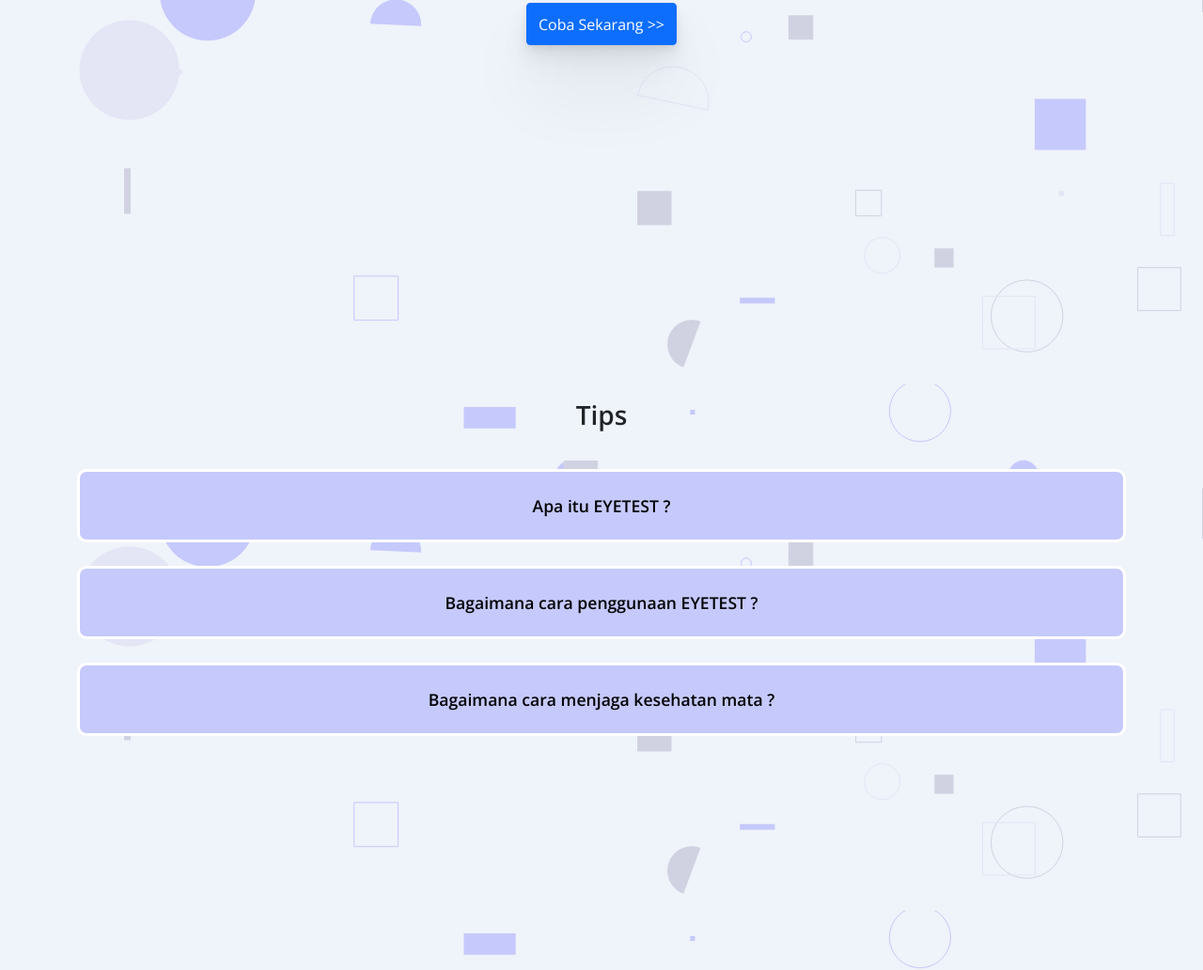
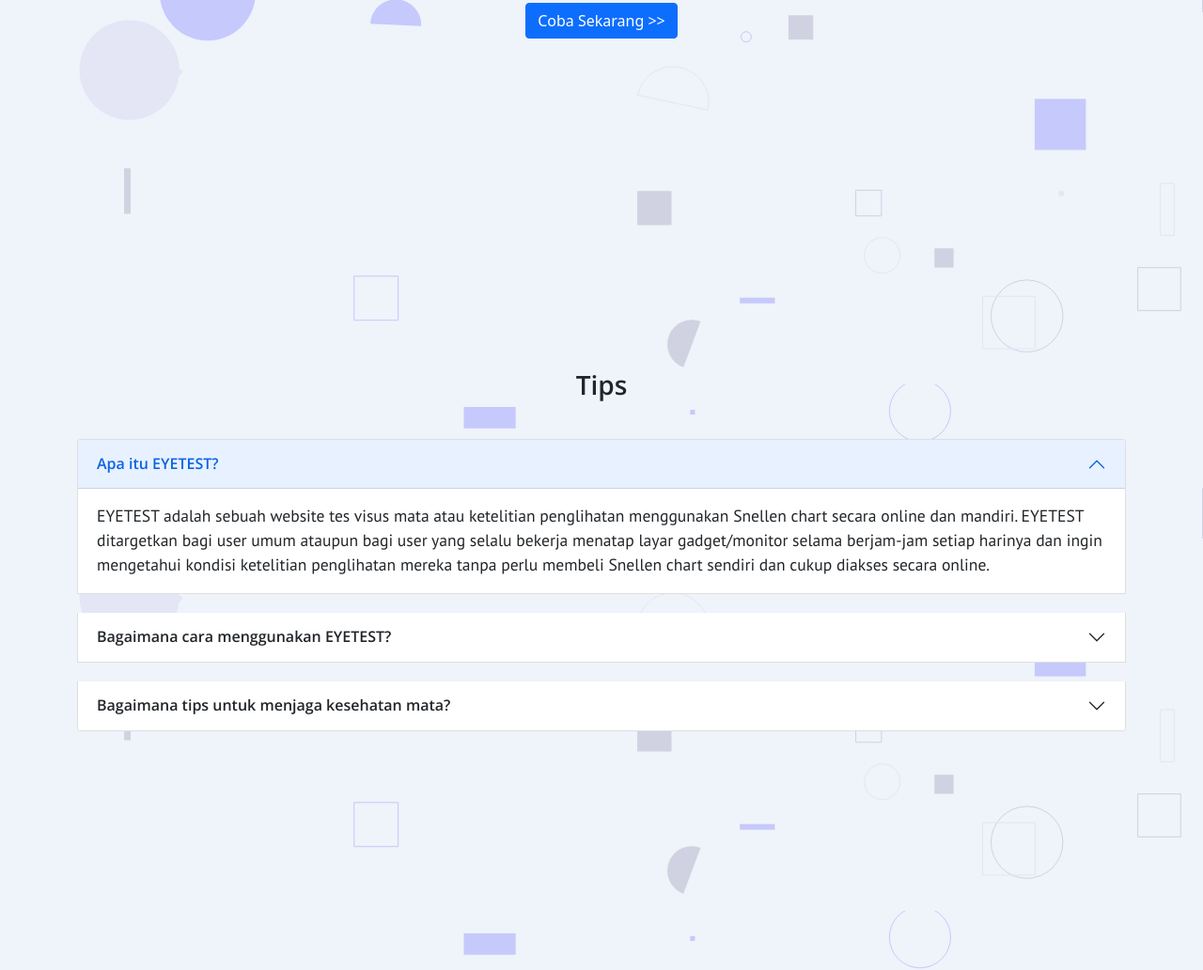
Before and after one commit to zafiramdhani/CPSG-50, a website built with webpack: page src/index.html in a window 1280 px wide. Shown: the part 1271-2303 px from the top of the page at 94% size. Built offline with nearby package versions, Linux system fonts and the light colour scheme.

Commit message:
menambah halaman tes

```diff
--- a/src/index.html
+++ b/src/index.html
@@ -17,10 +17,10 @@
         <div class="collapse navbar-collapse" id="navbarSupportedContent">
           <ul class="navbar-nav ms-auto">
             <li class="nav-item" id="home-nav">
-              <a class="nav-link" href="#home">Home</a>
+              <a class="nav-link" href="#">Home</a>
             </li>
             <li class="nav-item" id="tes-nav">
-              <a class="nav-link" href="#tes">Tes</a>
+              <a class="nav-link" href="#/start-test">Tes</a>
             </li>
             <li class="nav-item" id="tips-nav">
               <a class="nav-link" href="#tips">Tips</a>
--- a/src/scripts/routes/routes.js
+++ b/src/scripts/routes/routes.js
@@ -1,7 +1,9 @@
 import Home from '../views/home';
+import StartTest from '../views/start-test';
 
 const routes = {
   '/': Home,
+  '/start-test': StartTest,
 };
 
 export default routes;
--- a/src/scripts/templates/template.js
+++ b/src/scripts/templates/template.js
@@ -2,8 +2,9 @@
 import routes from '../routes/routes';
 
 class StartApp {
-  constructor({ home }) {
+  constructor({ home, startTest }) {
     this._home = home;
+    this._startTest = startTest;
   }
 
   async renderPage() {
--- a/src/scripts/views/home.js
+++ b/src/scripts/views/home.js
@@ -52,10 +52,16 @@
             </div>
           </div>
         </div>
-        <div class="tes-button">
+
+      <!--  <div class="tes-button">
           <button type="button" class="btn btn-primary" data-bs-toggle="modal" data-bs-target="#staticBackdrop">
             Coba Sekarang >>
           </button>
+        </div> -->
+        <div class="tes-button">
+          <a href="#/start-test" type="button" class="btn btn-primary">
+            Coba Sekarang >>
+          </a>
         </div>
         <div class="modal fade" id="staticBackdrop" data-bs-backdrop="static" data-bs-keyboard="false" tabindex="-1" aria-labelledby="staticBackdropLabel" aria-hidden="true">
           <div class="modal-dialog modal-dialog-centered modal-dialog-scrollable">
@@ -68,7 +74,7 @@
                 ...
               </div>
               <div class="modal-footer justify-content-center">
-                <button type="button" class="btn btn-primary">Lanjutkan</button>
+                <a href="#/start-test" class="btn btn-primary">Lanjutkan</a>
                 <button type="button" class="btn btn-secondary" data-bs-dismiss="modal">Batal</button>
               </div>
             </div>
@@ -76,6 +82,52 @@
         </div>
       </section>
 
+      <section class="tips container" id="tips">
+        <div class="tips-title">
+          <h3>Tips</h3>
+        </div>
+        <div class="accordion" id="accordionExample">
+          <div class="accordion-item">
+            <h2 class="accordion-header" id="headingOne">
+              <button class="accordion-button" type="button" data-bs-toggle="collapse" data-bs-target="#collapseOne" aria-expanded="true" aria-controls="collapseOne">
+                Apa itu EYETEST?
+              </button>
+            </h2>
+            <div id="collapseOne" class="accordion-collapse collapse show" aria-labelledby="headingOne" data-bs-parent="#accordionExample">
+              <div class="accordion-body">
+                ${tipsContent.whatIsEyetest}
+              </div>
+            </div>
+          </div>
+          <div class="accordion-item">
+            <h2 class="accordion-header" id="headingTwo">
+              <button class="accordion-button collapsed" type="button" data-bs-toggle="collapse" data-bs-target="#collapseTwo" aria-expanded="false" aria-controls="collapseTwo">
+                Bagaimana cara menggunakan EYETEST?
+              </button>
+            </h2>
+            <div id="collapseTwo" class="accordion-collapse collapse" aria-labelledby="headingTwo" data-bs-parent="#accordionExample">
+              <div class="accordion-body">
+                ${tipsContent.howToUseEyetest}
+              </div>
+            </div>
+          </div>
+          <div class="accordion-item">
+            <h2 class="accordion-header" id="headingThree">
+              <button class="accordion-button collapsed" type="button" data-bs-toggle="collapse" data-bs-target="#collapseThree" aria-expanded="false" aria-controls="collapseThree">
+                Bagaimana tips untuk menjaga kesehatan mata?
+              </button>
+            </h2>
+            <div id="collapseThree" class="accordion-collapse collapse" aria-labelledby="headingThree" data-bs-parent="#accordionExample">
+              <div class="accordion-body">
+                <strong>This is the third item's accordion body.</strong> It is hidden by default, until the collapse plugin adds the appropriate classes that we use to style each element. These classes control the overall appearance, as well as the showing and hiding via CSS transitions. You can modify any of this with custom CSS or overriding our default variables. It's also worth noting that just about any HTML can go within the <code>.accordion-body</code>, though the transition does limit overflow.
+              </div>
+            </div>
+          </div>
+        </div>
+      </section>
+
+
+      <!--
       <section class="tips container" id="tips">
         <div class="tips-title">
           <h3>Tips</h3>
@@ -107,6 +159,7 @@
           </div>
         </div>
       </section>
+      -->
     `;
   },
 };
--- /dev/null
+++ b/src/scripts/views/start-test.js
@@ -0,0 +1,12 @@
+const StartTest = {
+  render() {
+    return `
+      <div class="start-test_wrapper">
+        <iframe width="100%" height="1000" src="https://visionsource.com/site/assets/files/1192/vision_source_eye_chart.pdf#toolbar=0&zoom=110"></iframe>
+        <p>This Snellen chart is obtained from <a href="https://visionsource.com/patients/free-eye-chart-download/" target="_blank" rel="noopener noreferrer">Visionsource.com</a></p>
+      </div>
+    `;
+  },
+};
+
+export default StartTest;
--- a/src/styles/style.css
+++ b/src/styles/style.css
@@ -177,8 +177,8 @@
 }
 
 .tips {
-  padding-top: 5rem;
-  min-height: 100vh;
+  padding-top: 3rem;
+  min-height: 90vh;
 }
 
 .tips-title {
@@ -187,41 +187,18 @@
   font-family: 'Open Sans', sans-serif;
 }
 
-.tips-wrapper {
-  margin-bottom: 25px;
+.tips .accordion .accordion-item {
+  margin-bottom: 20px;
 }
 
-.tips-wrapper > a {
-  width: 100%;
+.tips .accordion .accordion-header button {
   font-family: 'Open Sans', sans-serif;
-  line-height: 60px;
   font-weight: 600;
-  font-size: 1.1rem;
-  border-radius: 10px;
-  /* min-height: 70px; */
-  border: 3px solid white;
-  background-color: #c5c9fc;
 }
 
-.tips-wrapper > a:hover {
-  background-color: #9fa3da;
-}
-
-.tips-wrapper > a:focus {
-  background-color: #9fa3da;
-  border-radius: 10px 10px 0 0;
-}
-
-.tips-wrapper .card-body {
+.tips .accordion .accordion-body {
   font-family: 'PT Sans', sans-serif;
-  border-radius: 0 0 10px 10px;
   font-size: 1.1rem;
-  box-shadow:
-    0px 1.3px 1.4px rgba(0, 0, 0, 0.024),
-    0px 3.6px 4px rgba(0, 0, 0, 0.035),
-    0px 8.7px 9.6px rgba(0, 0, 0, 0.046),
-    0px 29px 32px rgba(0, 0, 0, 0.07)
-  ;
 }
 
 #about {
@@ -254,6 +231,18 @@
 .right-footer li {
   list-style-type: circle;
   font-size: .8em;
+}
+
+.start-test_wrapper {
+  margin: 6rem auto 10rem auto;
+}
+
+.start-test_wrapper a {
+  text-decoration: none;
+}
+
+.start-test_wrapper p {
+  text-align: center;
 }
 
 @media screen and (max-width: 600px) {
```
